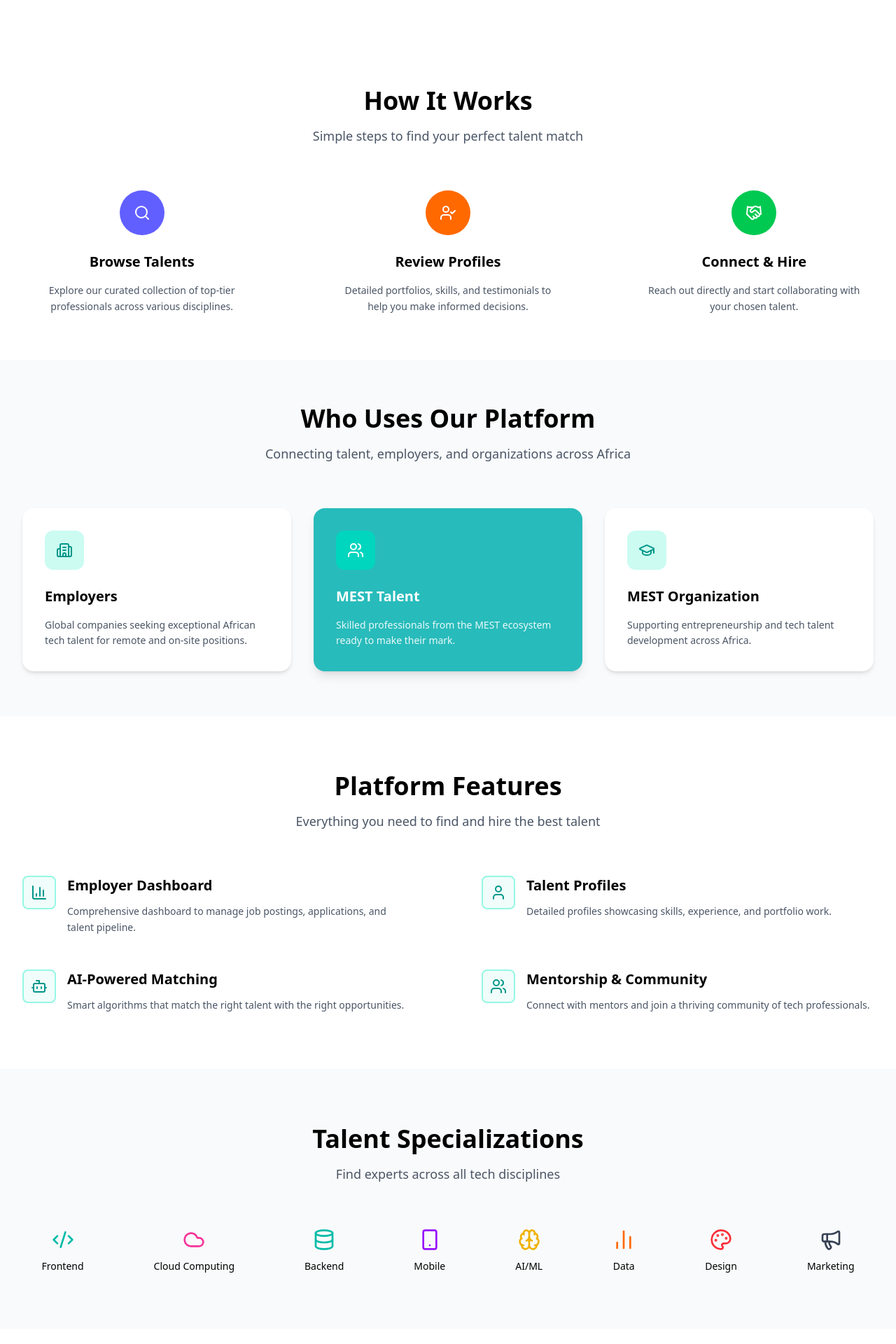
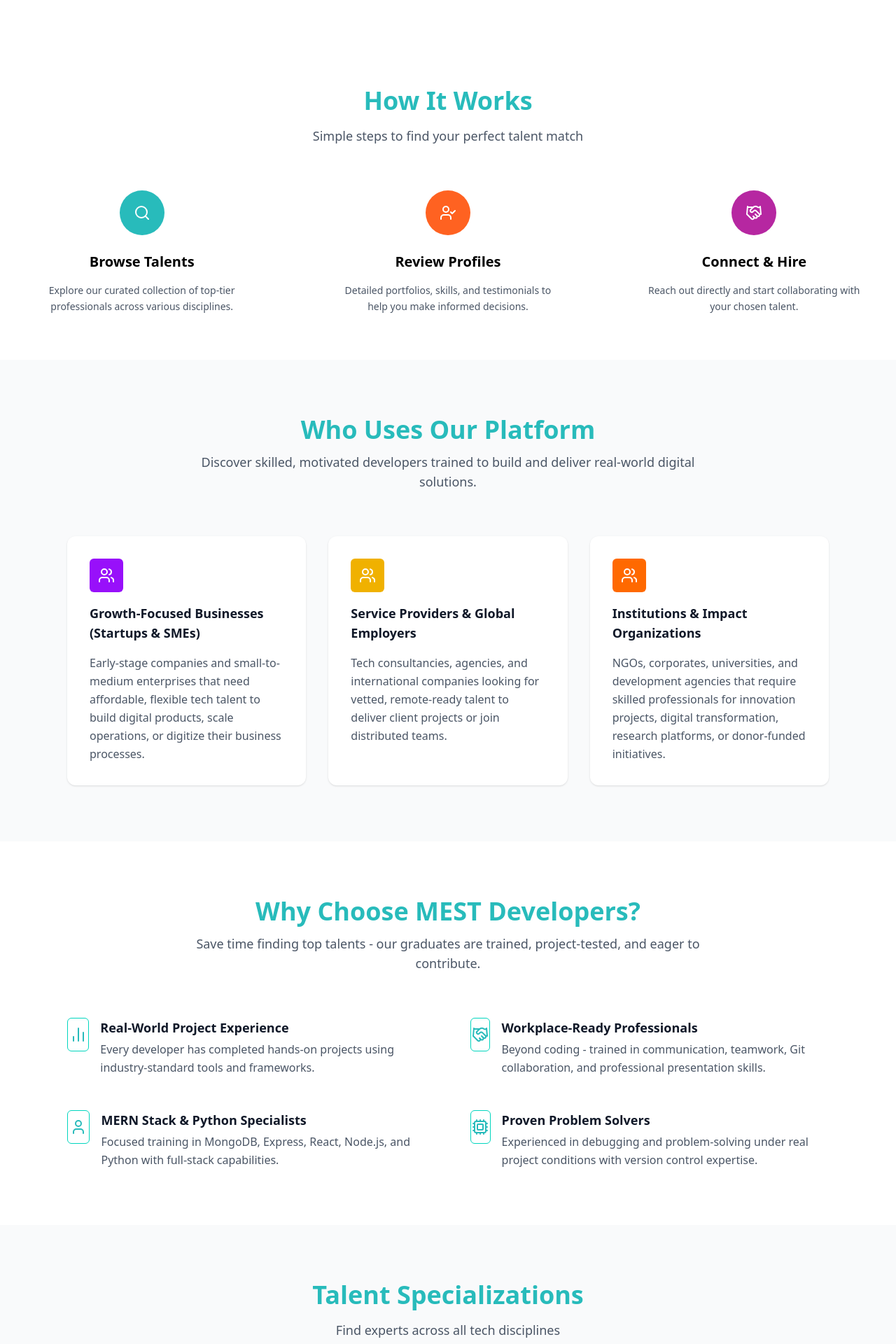
Before and after one commit to MEST-Africa-Tech-Support-Team/MEST-Talent-Connect-Frontend, a React (Vite) app: page / in a window 1280 px wide. Shown: the part 740-2660 px from the top of the page at 70% size. Built offline with nearby package versions, Linux system fonts and the light colour scheme.

Commit message:
Update platform components: replace PlatformFeatures with WhyChooseMest, enhance Hero and Hire sections, update stats, and improve navbar links; remove unused files and adjust styles for better responsiveness.

```diff
--- a/src/components/Hire.jsx
+++ b/src/components/Hire.jsx
@@ -3,10 +3,10 @@
     <section className="bg-[var(--color-primary-100)] py-20 flex justify-center items-center">
       <div className="text-center">
         <h2 className="text-2xl md:text-3xl font-bold text-white mb-4 text-center text-[40px] leading-[48px] tracking-[0.2px]">
-          Ready to Hire or Be Hired?
+          Ready to Get Matched with GROW Developers?
         </h2>
         <p className="text-white/90 mb-8">
-          Join thousands of professionals and companies already using MEST Talent Connect
+          Tell us about your project and we'll connect you with the perfect developer from our trained talent pool.
         </p>
         <div className="flex justify-center gap-4">
           <button className="px-6 py-3 rounded-md bg-white text-black font-medium hover:bg-gray-100 transition">
--- a/src/components/HowitWorks.jsx
+++ b/src/components/HowitWorks.jsx
@@ -4,21 +4,21 @@
   {
     id: 1,
     icon: <Search className="w-6 h-6 text-white" />,
-    bgColor: "bg-indigo-500",
+    bgColor: "bg-[var(--color-primary-100)]",
     title: "Browse Talents",
     description: "Explore our curated collection of top-tier professionals across various disciplines."
   },
   {
     id: 2,
     icon: <UserCheck className="w-6 h-6 text-white" />,
-    bgColor: "bg-orange-500",
+    bgColor: "bg-[#FF6221]",
     title: "Review Profiles",
     description: "Detailed portfolios, skills, and testimonials to help you make informed decisions."
   },
   {
     id: 3,
     icon: <Handshake className="w-6 h-6 text-white" />,
-    bgColor: "bg-green-500",
+    bgColor: "bg-[#B627A1]",
     title: "Connect & Hire",
     description: "Reach out directly and start collaborating with your chosen talent."
   }
@@ -31,7 +31,7 @@
 
         {/* Header */}
         <div className="text-center mb-16">
-          <h2 className="text-3xl sm:text-4xl font-bold text-black mb-4">
+          <h2 className="text-3xl sm:text-4xl font-bold text-[var(--color-primary-100)] mb-4">
             How It Works
           </h2>
           <p className="text-gray-600 text-base sm:text-lg">
--- a/src/components/PlatfromFeatures.jsx
+++ /dev/null
@@ -1,71 +0,0 @@
-import { BarChart3, User, Bot, Users } from "lucide-react";
-
-const features = [
-  {
-    id: 1,
-    icon: <BarChart3 className="w-6 h-6 text-teal-600" />,
-    title: "Employer Dashboard",
-    description: "Comprehensive dashboard to manage job postings, applications, and talent pipeline.",
-  },
-  {
-    id: 2,
-    icon: <User className="w-6 h-6 text-teal-600" />,
-    title: "Talent Profiles",
-    description: "Detailed profiles showcasing skills, experience, and portfolio work.",
-  },
-  {
-    id: 3,
-    icon: <Bot className="w-6 h-6 text-teal-600" />,
-    title: "AI-Powered Matching",
-    description: "Smart algorithms that match the right talent with the right opportunities.",
-  },
-  {
-    id: 4,
-    icon: <Users className="w-6 h-6 text-teal-600" />,
-    title: "Mentorship & Community",
-    description: "Connect with mentors and join a thriving community of tech professionals.",
-  },
-];
-
-export default function PlatformFeatures() {
-  return (
-    <section className="w-full py-20 bg-white">
-      <div className="max-w-7xl mx-auto px-4 sm:px-6 lg:px-8">
-
-        {/* Header */}
-        <div className="text-center mb-16">
-          <h2 className="text-3xl sm:text-4xl font-bold text-black mb-4">
-            Platform Features
-          </h2>
-          <p className="text-gray-600 text-base sm:text-lg">
-            Everything you need to find and hire the best talent
-          </p>
-        </div>
-
-        {/* Features Grid */}
-        <div className="grid grid-cols-1 md:grid-cols-2 gap-x-12 lg:gap-x-24 gap-y-12">
-          {features.map((feature) => (
-            <div key={feature.id} className="flex items-start gap-4">
-
-              {/* Icon */}
-              <div className="flex-shrink-0 w-12 h-12 rounded-lg border-2 border-teal-200 bg-teal-50 flex items-center justify-center">
-                {feature.icon}
-              </div>
-
-              {/* Content */}
-              <div className="flex-1">
-                <h3 className="text-xl font-bold text-black mb-3">
-                  {feature.title}
-                </h3>
-                <p className="text-gray-600 text-sm leading-relaxed">
-                  {feature.description}
-                </p>
-              </div>
-            </div>
-          ))}
-        </div>
-
-      </div>
-    </section>
-  );
-}
--- a/src/components/Stats.jsx
+++ b/src/components/Stats.jsx
@@ -1,8 +1,8 @@
 export default function Stats() {
   const stats = [
-    { number: "500+", label: "Successful Placements" },
-    { number: "200+", label: "Startups Supported" },
-    { number: "15+", label: "Years of Tech Excellence" },
+    { number: "300+", label: "Learners Trained" },
+    { number: "292+", label: "Job-ready Professionals" },
+    { number: "60%", label: "Job Placement Rate" },
   ];
 
   return (
--- a/src/components/SuccessStories.jsx
+++ b/src/components/SuccessStories.jsx
@@ -144,7 +144,7 @@
 
         {/* Header */}
         <div className="text-center mb-16">
-          <h2 className="text-3xl sm:text-4xl font-bold text-black mb-4">
+          <h2 className="text-3xl sm:text-4xl font-bold text-[var(--color-primary-100)] mb-4">
             Success Stories
           </h2>
           <p className="text-gray-600 text-base sm:text-lg">
--- a/src/components/Talent.jsx
+++ b/src/components/Talent.jsx
@@ -18,7 +18,7 @@
 
         {/* Header */}
         <div className="text-center mb-16">
-          <h2 className="text-3xl sm:text-4xl font-bold text-black mb-4">
+          <h2 className="text-3xl sm:text-4xl font-bold text-[var(--color-primary-100)] mb-4">
             Talent Specializations
           </h2>
           <p className="text-gray-600 text-base sm:text-lg">
--- a/src/components/WhoUses.jsx
+++ b/src/components/WhoUses.jsx
@@ -1,85 +1,71 @@
-import { Building2, Users, GraduationCap } from "lucide-react";
+import { Users } from "lucide-react";
 
+export default function WhoUsesPlatform() {
   const cards = [
     {
       id: 1,
-    icon: <Building2 className="w-6 h-6 text-teal-600" />,
-    bgIcon: "bg-teal-100",
-    title: "Employers",
-    description: "Global companies seeking exceptional African tech talent for remote and on-site positions.",
-    active: false,
+      icon: <Users className="w-6 h-6 text-white" />,
+      bgColor: "bg-purple-600",
+      title: "Growth-Focused Businesses (Startups & SMEs)",
+      description:
+        "Early-stage companies and small-to-medium enterprises that need affordable, flexible tech talent to build digital products, scale operations, or digitize their business processes.",
     },
     {
       id: 2,
       icon: <Users className="w-6 h-6 text-white" />,
-    bgIcon: "bg-teal-600",
-    title: "MEST Talent",
-    description: "Skilled professionals from the MEST ecosystem ready to make their mark.",
-    active: true,
+      bgColor: "bg-yellow-500",
+      title: "Service Providers & Global Employers",
+      description:
+        "Tech consultancies, agencies, and international companies looking for vetted, remote-ready talent to deliver client projects or join distributed teams.",
     },
     {
       id: 3,
-    icon: <GraduationCap className="w-6 h-6 text-teal-600" />,
-    bgIcon: "bg-teal-100",
-    title: "MEST Organization",
-    description: "Supporting entrepreneurship and tech talent development across Africa.",
-    active: false,
+      icon: <Users className="w-6 h-6 text-white" />,
+      bgColor: "bg-orange-500",
+      title: "Institutions & Impact Organizations",
+      description:
+        "NGOs, corporates, universities, and development agencies that require skilled professionals for innovation projects, digital transformation, research platforms, or donor-funded initiatives.",
     },
   ];
 
-export default function WhoUsesPlatform() {
   return (
-    <section className="w-full py-16 bg-gray-50">
-      <div className="max-w-7xl mx-auto px-4 sm:px-6 lg:px-8">
+    <section className="w-full py-20 bg-gray-50">
+      <div className="max-w-6xl mx-auto px-6 lg:px-8 flex flex-col items-center gap-16">
 
-        {/* Header */}
-        <div className="text-center mb-16">
-          <h2 className="text-3xl sm:text-4xl font-bold text-black mb-4">
+        {/* Heading */}
+        <div className="text-center max-w-3xl mx-auto">
+          <h2 className="text-3xl md:text-4xl font-bold text-[var(--color-primary-100)]">
             Who Uses Our Platform
           </h2>
-          <p className="text-gray-600 text-base sm:text-lg">
-            Connecting talent, employers, and organizations across Africa
+          <p className="mt-3 text-base md:text-lg text-gray-600">
+            Discover skilled, motivated developers trained to build and deliver real-world digital solutions.
           </p>
         </div>
 
-        {/* Cards Grid */}
-        <div className="grid grid-cols-1 md:grid-cols-3 gap-6 lg:gap-8">
+        {/* Cards */}
+        <div className="grid grid-cols-1 md:grid-cols-2 lg:grid-cols-3 gap-8 w-full">
           {cards.map((card) => (
             <div
               key={card.id}
-              className={`p-8 rounded-2xl transition-all ${
-                card.active
-                  ? "bg-[var(--color-primary-100)] text-white shadow-lg"
-                  : "bg-white text-black shadow-md"
-              }`}
+              className="bg-white rounded-xl shadow-sm p-6 md:p-8 flex flex-col gap-4 hover:shadow-md transition"
             >
-
               {/* Icon */}
-              <div
-                className={`w-14 h-14 flex items-center justify-center rounded-xl mb-6 ${
-                  card.active ? "bg-teal-400" : card.bgIcon
-                }`}
-              >
+              <div className={`w-12 h-12 flex items-center justify-center rounded-md ${card.bgColor}`}>
                 {card.icon}
               </div>
 
               {/* Title */}
-              <h3 className={`text-xl font-bold mb-4 ${
-                card.active ? "text-white" : "text-black"
-              }`}>
+              <h3 className="text-lg font-semibold text-gray-900">
                 {card.title}
               </h3>
 
               {/* Description */}
-              <p className={`text-sm leading-relaxed ${
-                card.active ? "text-white opacity-90" : "text-gray-600"
-              }`}>
+              <p className="text-sm md:text-base text-gray-600 leading-relaxed">
                 {card.description}
               </p>
             </div>
           ))}
         </div>
-
       </div>
     </section>
   );
--- /dev/null
+++ b/src/components/WhyChoose.jsx
@@ -0,0 +1,76 @@
+import { BarChart2, User, Handshake, Cpu } from "lucide-react";
+
+export default function WhyChooseMest() {
+  const features = [
+    {
+      id: 1,
+      icon: <BarChart2 className="w-6 h-6 text-[var(--color-primary-100)]" />,
+      title: "Real-World Project Experience",
+      description:
+        "Every developer has completed hands-on projects using industry-standard tools and frameworks.",
+    },
+    {
+      id: 2,
+      icon: <Handshake className="w-6 h-6 text-[var(--color-primary-100)]" />,
+      title: "Workplace-Ready Professionals",
+      description:
+        "Beyond coding - trained in communication, teamwork, Git collaboration, and professional presentation skills.",
+    },
+    {
+      id: 3,
+      icon: <User className="w-6 h-6 text-[var(--color-primary-100)]" />,
+      title: "MERN Stack & Python Specialists",
+      description:
+        "Focused training in MongoDB, Express, React, Node.js, and Python with full-stack capabilities.",
+    },
+    {
+      id: 4,
+      icon: <Cpu className="w-6 h-6 text-[var(--color-primary-100)]" />,
+      title: "Proven Problem Solvers",
+      description:
+        "Experienced in debugging and problem-solving under real project conditions with version control expertise.",
+    },
+  ];
+
+  return (
+    <section className="w-full py-20 bg-white">
+      <div className="max-w-6xl mx-auto px-6 lg:px-8 flex flex-col items-center gap-16">
+        {/* Heading */}
+        <div className="text-center max-w-3xl mx-auto">
+          <h2 className="text-3xl md:text-4xl font-bold text-[var(--color-primary-100)]">
+            Why Choose MEST Developers?
+          </h2>
+          <p className="mt-3 text-base md:text-lg text-gray-600">
+            Save time finding top talents - our graduates are trained, project-tested,
+            and eager to contribute.
+          </p>
+        </div>
+
+        {/* Features */}
+        <div className="grid grid-cols-1 md:grid-cols-2 gap-x-16 gap-y-12 w-full">
+          {features.map((feature) => (
+            <div
+              key={feature.id}
+              className="flex items-start gap-4"
+            >
+              {/* Icon Box */}
+              <div className="w-12 h-12 flex items-center justify-center border border-teal-400 rounded-md">
+                {feature.icon}
+              </div>
+
+              {/* Text */}
+              <div>
+                <h3 className="text-lg font-semibold text-gray-900">
+                  {feature.title}
+                </h3>
+                <p className="text-sm md:text-base text-gray-600 mt-1 leading-relaxed">
+                  {feature.description}
+                </p>
+              </div>
+            </div>
+          ))}
+        </div>
+      </div>
+    </section>
+  );
+}
--- a/src/pages/LandingPage.jsx
+++ b/src/pages/LandingPage.jsx
@@ -3,7 +3,7 @@
 import Hero from '../components/HeroSection';
 import HowItWorks from '../components/HowitWorks';
 import WhoUsesPlatform from '../components/WhoUses';
-import PlatformFeatures from '../components/PlatfromFeatures';
+import WhyChooseMest from '../components/WhyChoose';
 import Talent from '../components/Talent';
 import Stats from '../components/Stats';
 import SuccessStories from '../components/SuccessStories';
@@ -15,7 +15,7 @@
       <Hero />
       <HowItWorks />
       <WhoUsesPlatform />
-      <PlatformFeatures />
+      <WhyChooseMest />
       <Talent />
       <Stats />
       <SuccessStories />
```
Also changed, not shown: src/components/HeroSection.jsx (+10 -7 lines), src/components/Navbar.jsx (+9 -9 lines), 1 other file (tests, documents, lock files or other folders). Lines whose indentation alone changed are shown as unchanged.
